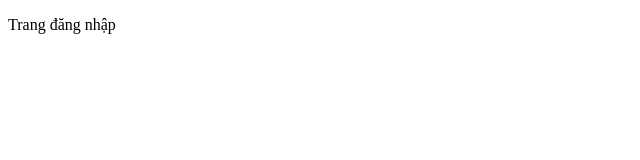
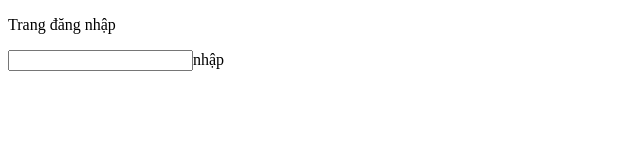
Before and after one commit to haibadguy/be-shoponline, a plain HTML site: page login.html in a window 1280 px wide. Shown: the whole page, without its empty margins (0-640 px from the left). Drawn offline with Linux system fonts and the light colour scheme.

Commit message:
update page login

```diff
--- a/login.html
+++ b/login.html
@@ -7,5 +7,6 @@
 </head>
 <body>
     <p>Trang đăng nhập</p>
+    <form action="" ><input type="text">nhập</form>
 </body>
 </html>
```
